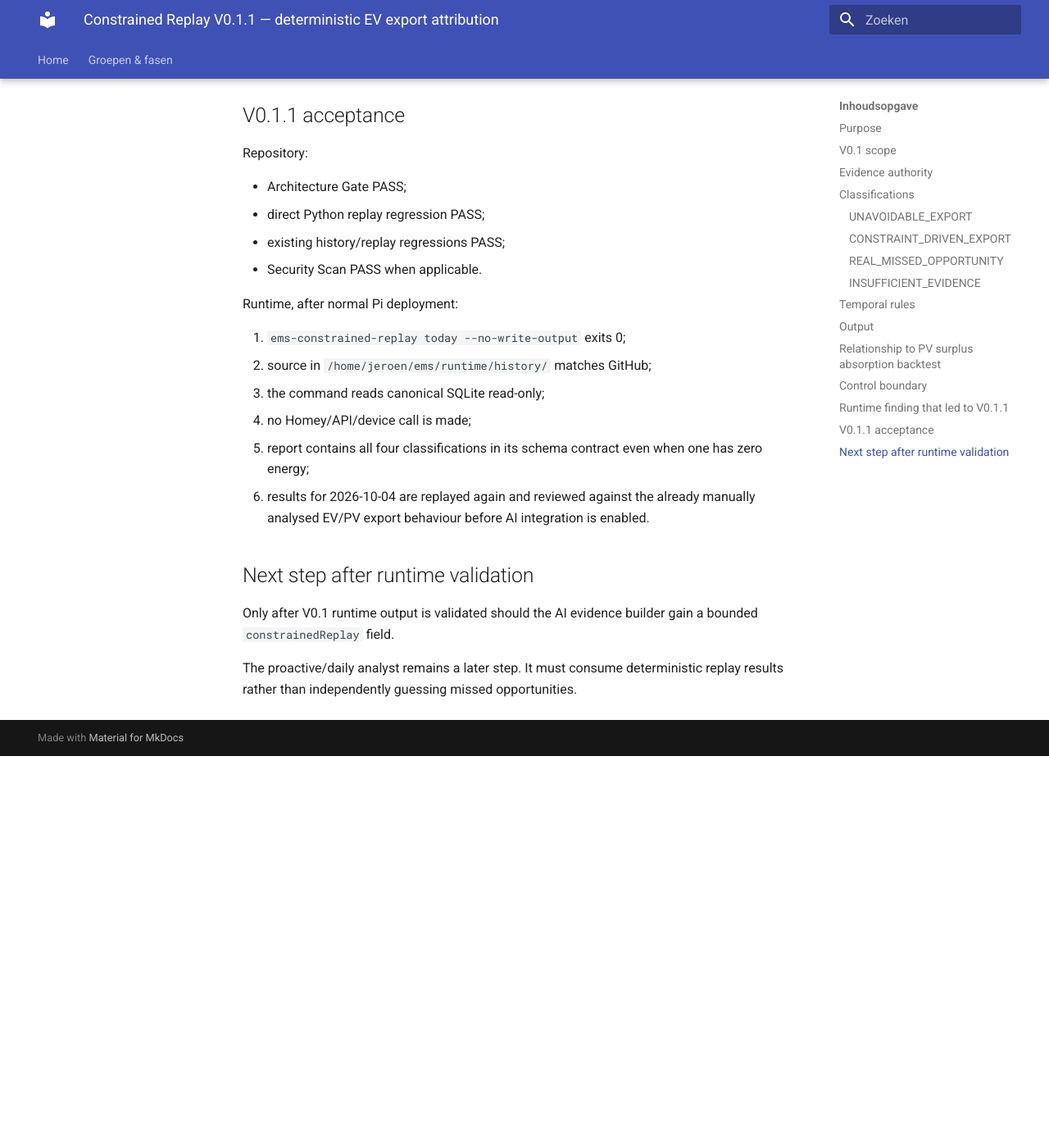
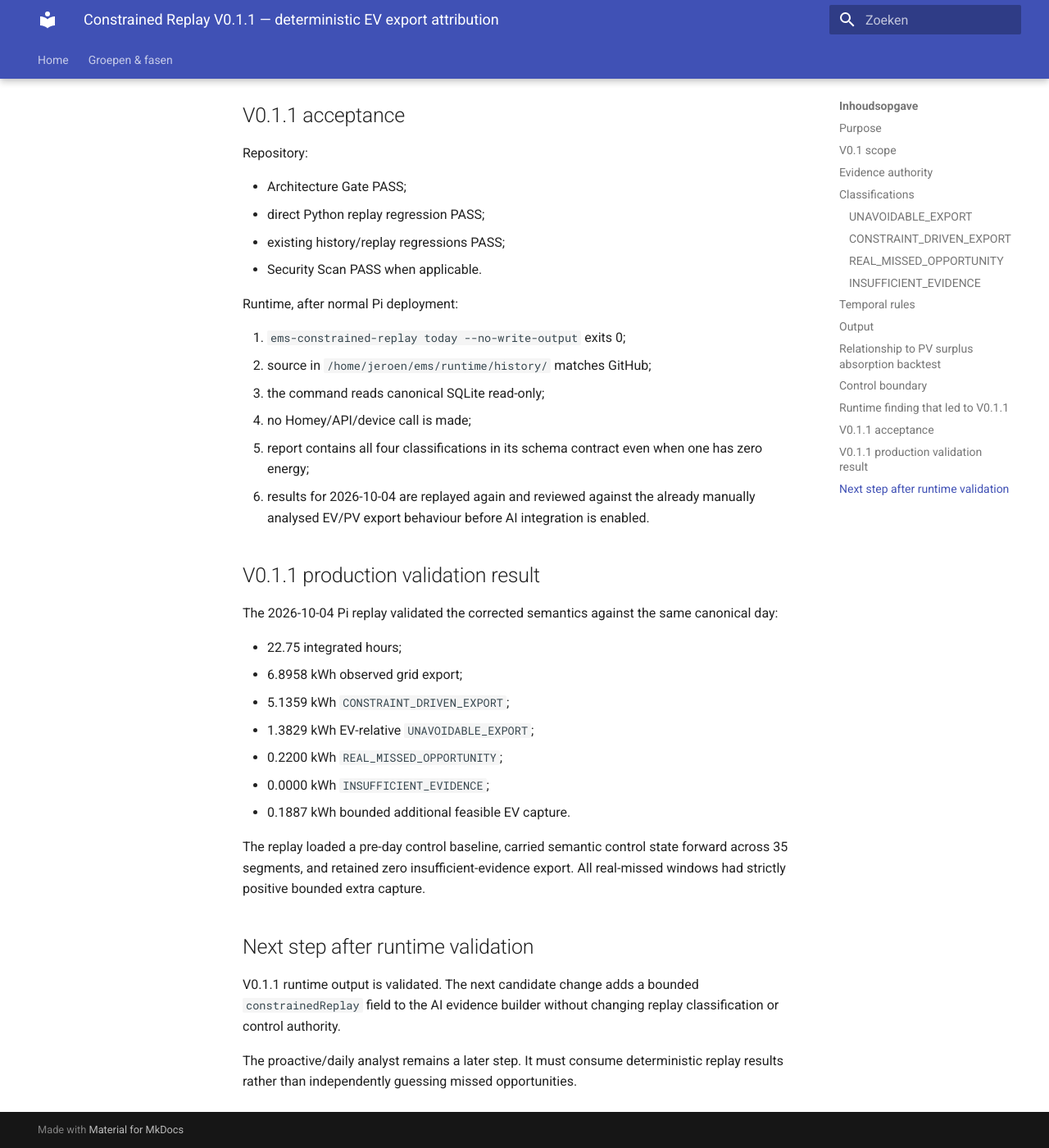
Before and after one commit to OnsKasteeltje/homey-energy-manual, an MkDocs documentation site: the page built from docs/architecture/constrained-replay-v0.1.md, in a window 1280 px wide and 1400 px high, scrolled down 6213 px. Shown: the whole window at 82% size. Built offline with MkDocs 1.6.1 and Material for MkDocs 9.7.7, drawn with Linux system fonts in a browser that asks for light colours; before the commit the page ends 7135 px from its top, so only the background shows below that; some of the changed text lies outside the part shown.

Commit message:
docs(analysis): record v0.1.1 runtime validation

```diff
--- a/docs/architecture/constrained-replay-v0.1.md
+++ b/docs/architecture/constrained-replay-v0.1.md
@@ -1,6 +1,6 @@
 # Constrained Replay V0.1.1 — deterministic EV export attribution
 
-Status: **CANDIDATE / READ_ONLY — V0.1 runtime validated; V0.1.1 semantic correction requires runtime replay validation**
+Status: **V0.1.1 RUNTIME VALIDATED / READ_ONLY — bounded AI-evidence integration candidate**
 
 ## Purpose
 
@@ -260,10 +260,28 @@ Runtime, after normal Pi deployment:
 6. results for 2026-10-04 are replayed again and reviewed against the already manually analysed
    EV/PV export behaviour before AI integration is enabled.
 
+## V0.1.1 production validation result
+
+The 2026-10-04 Pi replay validated the corrected semantics against the same
+canonical day:
+
+- 22.75 integrated hours;
+- 6.8958 kWh observed grid export;
+- 5.1359 kWh `CONSTRAINT_DRIVEN_EXPORT`;
+- 1.3829 kWh EV-relative `UNAVOIDABLE_EXPORT`;
+- 0.2200 kWh `REAL_MISSED_OPPORTUNITY`;
+- 0.0000 kWh `INSUFFICIENT_EVIDENCE`;
+- 0.1887 kWh bounded additional feasible EV capture.
+
+The replay loaded a pre-day control baseline, carried semantic control state
+forward across 35 segments, and retained zero insufficient-evidence export.
+All real-missed windows had strictly positive bounded extra capture.
+
 ## Next step after runtime validation
 
-Only after V0.1 runtime output is validated should the AI evidence builder gain
-a bounded `constrainedReplay` field.
+V0.1.1 runtime output is validated. The next candidate change adds a bounded
+`constrainedReplay` field to the AI evidence builder without changing replay
+classification or control authority.
 
 The proactive/daily analyst remains a later step. It must consume deterministic
 replay results rather than independently guessing missed opportunities.
```
